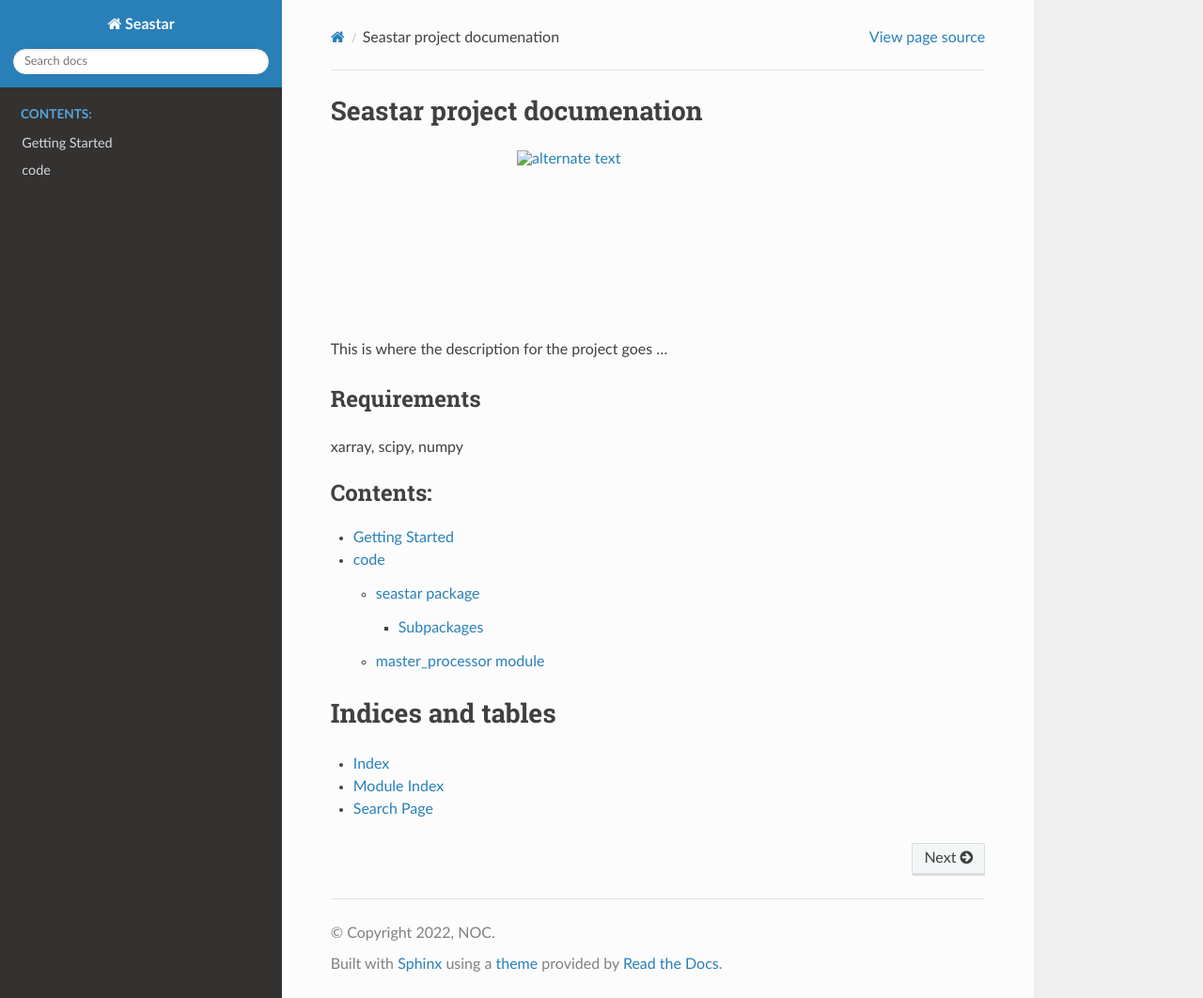
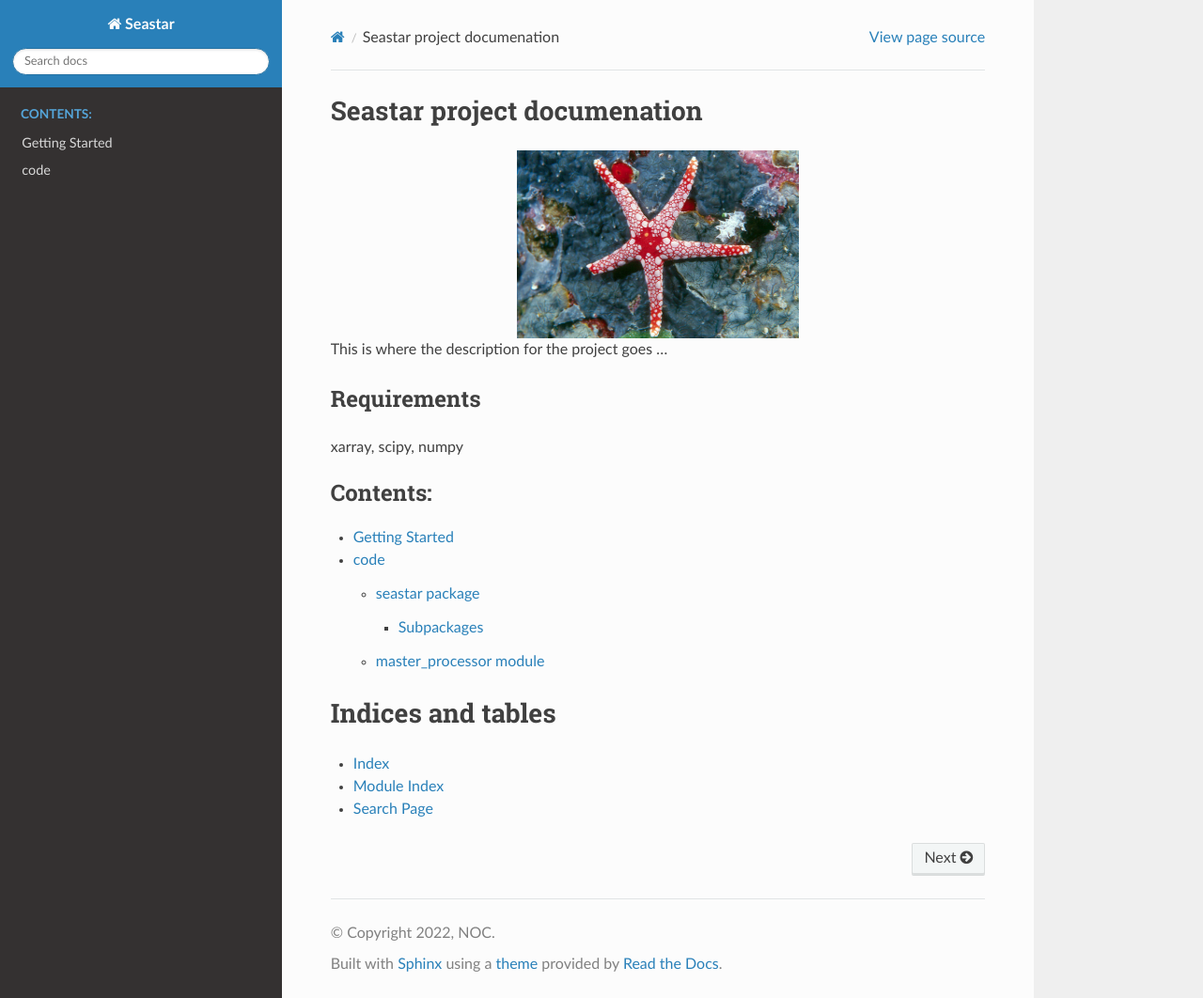
Before and after one commit to ACHMartin/seastar_project, a Sphinx documentation site: the page built from docs/index.rst, in a window 1280 px wide and 1062 px high. Shown: the whole window at 94% size. Built offline with Sphinx 7.4.7 and the Read the Docs theme 2.0.0, drawn with Linux system fonts in a browser that asks for light colours.

Commit message:
Update index.rst

```diff
--- a/docs/index.rst
+++ b/docs/index.rst
@@ -1,7 +1,7 @@
 Seastar project documenation
 ============================
 
-.. image:: ../images/seastar_img1.jpg
+.. image:: images/seastar_img1.jpg
     :width: 300px
     :align: center
     :height: 200px
```
